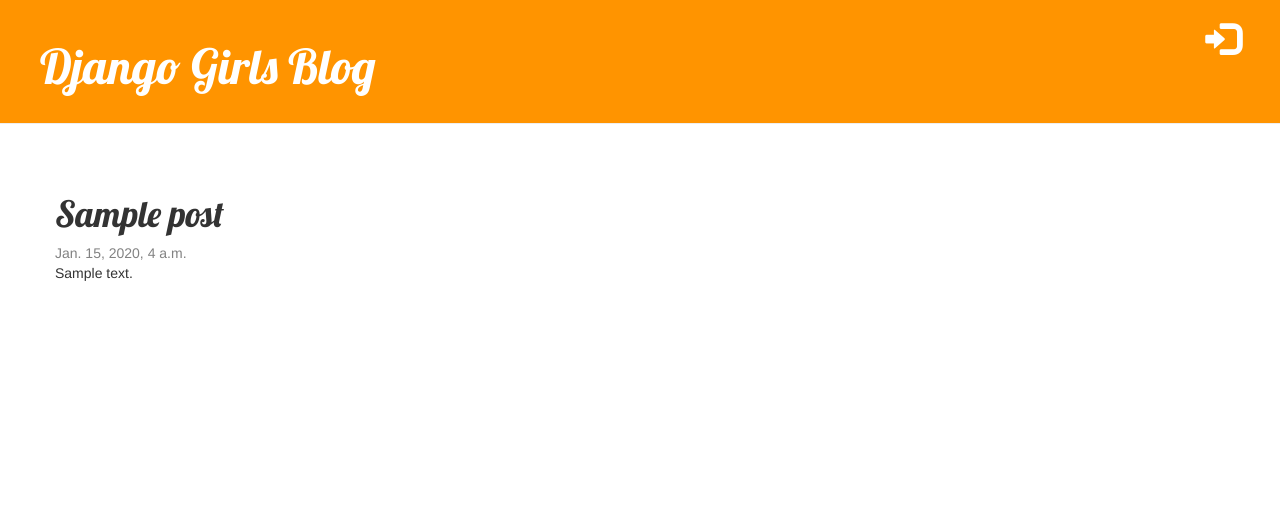
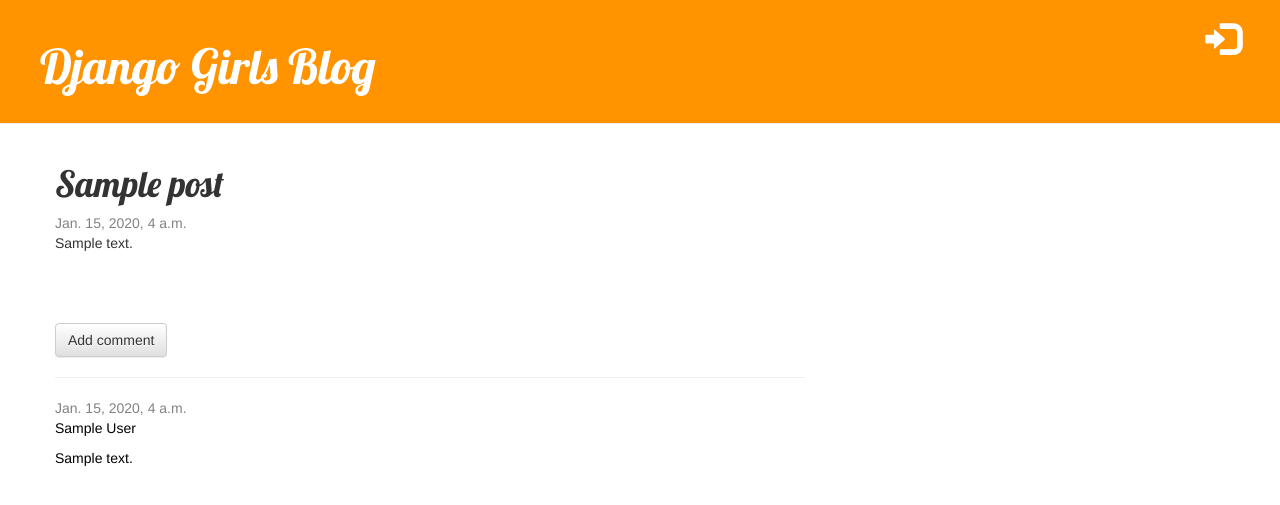
Before and after one commit to matthewdevaney/my-first-blog, a Django app: page /post/1/ in a window 1280 px wide. Shown: the top 505 px of the page. Run offline with Django 3.2, Linux system fonts and the light colour scheme; tables that the repository leaves empty hold one stand-in row (values such as "Sample post"); some libraries are stand-ins or nearby versions.

Commit message:
added a comments feature

```diff
--- a/blog/admin.py
+++ b/blog/admin.py
@@ -1,4 +1,5 @@
 from django.contrib import admin
-from .models import Post
+from .models import Comment, Post
 
 admin.site.register(Post)
+admin.site.register(Comment)
--- a/blog/models.py
+++ b/blog/models.py
@@ -1,5 +1,20 @@
 from django.db import models
 from django.utils import timezone
+
+
+class Comment(models.Model):
+    post = models.ForeignKey('blog.Post', on_delete=models.CASCADE, related_name='comments')
+    author = models.CharField(max_length=200)
+    text = models.TextField()
+    created_date = models.DateTimeField(default=timezone.now)
+    approved_comment = models.BooleanField(default=False)
+
+    def approve(self):
+        self.approved_comment = True
+        self.save()
+
+    def __str__(self):
+        return self.text
 
 
 class Post(models.Model):
@@ -11,6 +26,9 @@
     published_date = models.DateTimeField(
         blank=True, null=True)
 
+    def approved_comments(self):
+        return self.comments.filter(approved_comment=True)
+
     def publish(self):
         self.published_date = timezone.now()
         self.save()
--- a/blog/static/css/blog.css
+++ b/blog/static/css/blog.css
@@ -39,9 +39,8 @@
 }
 
 .post {
-    margin-bottom: 40px;
-    margin-top: 30px;
-
+    margin-bottom: 70px;
+    margin-top: 0px;
 }
 
 .post h1 a, .post h1 a:visited {
@@ -54,3 +53,7 @@
     padding: 5px;
     vertical-align: bottom;
 }
+
+.comment {
+    color: #000000;
+}
--- a/blog/templates/blog/post_detail.html
+++ b/blog/templates/blog/post_detail.html
@@ -2,8 +2,6 @@
 
 {% block content %}
     <div class="post">
-
-
         <table>
             <tr>
                 <td>
@@ -32,4 +30,23 @@
         {% endif %}
         <p>{{ post.text|linebreaksbr }}</p>
     </div>
+    <p><a class="btn btn-default" href="{% url 'add_comment_to_post' pk=post.pk %}">Add comment</a></p>
+    <hr>
+    {% for comment in post.comments.all %}
+        {% if user.is_authenticated or comment.approved_comment %}
+        <div class="date">
+            {{ comment.created_date }}
+            {% if not comment.approved_comment %}
+                <a class="btn btn-default" href="{% url 'comment_remove' pk=comment.pk %}"><span class="glyphicon glyphicon-remove"></span></a>
+                <a class="btn btn-default" href="{% url 'comment_approve' pk=comment.pk %}"><span class="glyphicon glyphicon-ok"></span></a>
+            {% endif %}
+        </div>
+        <div class="comment">
+            <p>{{ comment.author }}</p>
+            <p>{{ comment.text|linebreaks }}</p>
+        </div>
+        {% endif %}
+    {% empty %}
+        <p>No comments here yet :(</p>
+    {% endfor %}
 {% endblock %}
--- a/blog/templates/blog/post_list.html
+++ b/blog/templates/blog/post_list.html
@@ -8,6 +8,7 @@
                 <p>{{ post.author }} - {{ post.published_date }}</p>
             </div>
             <p>{{ post.text|linebreaksbr }}</p>
+            <a href="{% url 'post_detail' pk=post.pk %}">Comments: {{ post.approved_comments.count }}</a>
         </div>
     {% endfor %}
 {% endblock %}
--- a/blog/templates/registration/login.html
+++ b/blog/templates/registration/login.html
@@ -13,7 +13,8 @@
         <p>{{ form.password.label_tag }}</p>
         <p>{{ form.password }}</p>
 
-        <input type="submit" value="login" />
+        <input type="submit" value="Login" />
+        <input type="button" value="Register"/>
         <input type="hidden" name="next" value="{{ next }}" />
     </form>
 {% endblock %}
--- a/blog/urls.py
+++ b/blog/urls.py
@@ -7,6 +7,9 @@
     path('post/new/', views.post_new, name='post_new'),
     path('post/<int:pk>/edit', views.post_edit, name='post_edit'),
     path('post/drafts/', views.post_draft_list, name='post_draft_list'),
-    path('post/<int:pk>/publish/$', views.post_publish, name='post_publish'),
-    path('post/<int:pk>/remove/$', views.post_remove, name='post_remove'),
+    path('post/<int:pk>/publish/', views.post_publish, name='post_publish'),
+    path('post/<int:pk>/remove/', views.post_remove, name='post_remove'),
+    path('post/<int:pk>/comment', views.add_comment_to_post, name='add_comment_to_post'),
+    path('comment/<int:pk>/approve/', views.comment_approve, name='comment_approve'),
+    path('comment/<int:pk>/remove/', views.comment_remove, name='comment_remove'),
 ]
--- a/blog/views.py
+++ b/blog/views.py
@@ -1,8 +1,36 @@
-from .forms import PostForm
+from .forms import CommentForm, PostForm
 from django.contrib.auth.decorators import login_required
 from django.shortcuts import get_object_or_404, render, redirect
 from django.utils import timezone
-from .models import Post
+from .models import Comment, Post
+
+
+def add_comment_to_post(request, pk):
+    post = get_object_or_404(Post, pk=pk)
+    if request.method == "POST":
+        form = CommentForm(request.POST)
+        if form.is_valid():
+            comment = form.save(commit=False)
+            comment.post = post
+            comment.save()
+            return redirect('post_detail', pk=post.pk)
+    else:
+        form = CommentForm()
+    return render(request, 'blog/add_comment_to_post.html', {'form': form})
+
+
+@login_required()
+def comment_approve(request, pk):
+    comment = get_object_or_404(Comment, pk=pk)
+    comment.approve()
+    return redirect('post_detail', pk=comment.post.pk)
+
+
+@login_required()
+def comment_remove(request, pk):
+    comment = get_object_or_404(Comment, pk=pk)
+    comment.delete()
+    return redirect('post_detail', pk=comment.post.pk)
 
 
 def post_detail(request, pk):
```
Also changed, not shown: blog/forms.py (+8 -1 lines), blog/templates/blog/add_comment_to_post.html (added, +9 -0 lines), blog/migrations/0002_comment.py (added), blog/migrations/0003_auto_20180725_1934.py (added).
